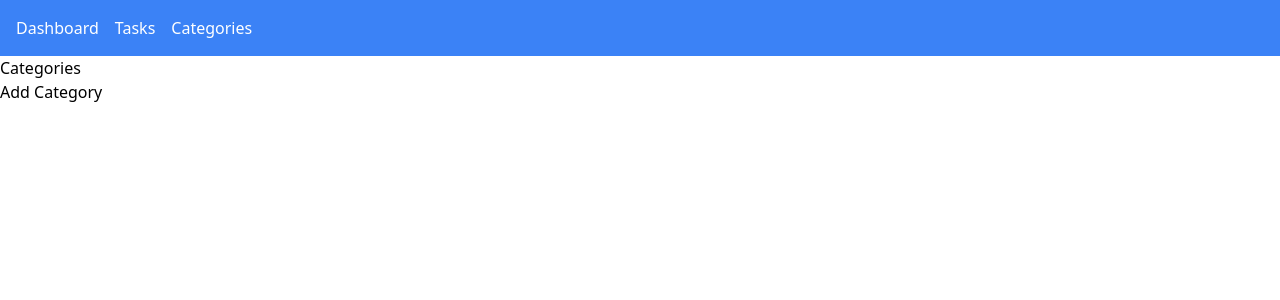
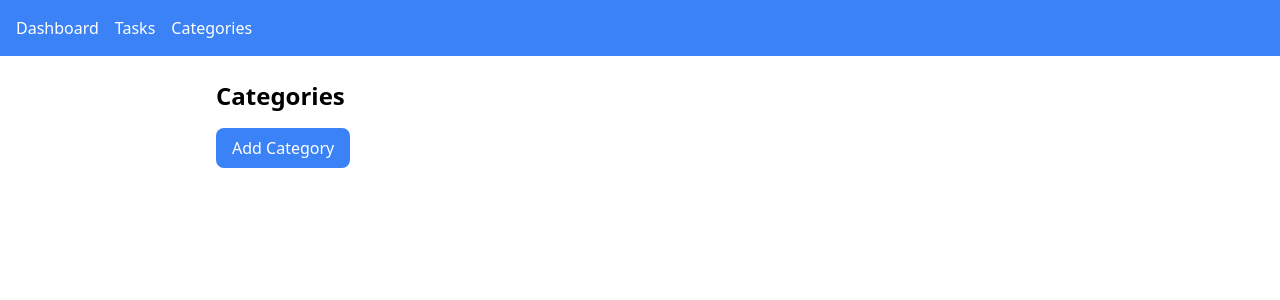
Before and after one commit to JavaAura/Termoussi_Lamiaa_S5_B1_ToDoList-, an Angular app: page /categories in a window 1280 px wide. Shown: the top 300 px of the page. Built offline with nearby package versions, Linux system fonts and the light colour scheme.

Commit message:
update categorie

```diff
--- a/src/app/components/categories-list/categories-list.component.html
+++ b/src/app/components/categories-list/categories-list.component.html
@@ -1,8 +1,35 @@
-<div class="categories-list-container">
-    <h2>Categories</h2>
-    <button class="btn btn-primary" (click)="onAddCategory()">Add Category</button>
+<div class="categories-list-container p-6 max-w-4xl mx-auto">
+    <h2 class="text-2xl font-bold mb-4">Categories</h2>
 
-    <ul>
-        <li *ngFor="let category of categories">{{ category.name }}</li>
+    <!-- Button to add new category -->
+    <button
+        class="btn btn-primary bg-blue-500 text-white px-4 py-2 rounded-lg hover:bg-blue-600 transition duration-200"
+        (click)="onAddCategory()">
+        Add Category
+    </button>
+
+    <!-- Category list -->
+    <ul class="mt-6 space-y-4">
+        <li *ngFor="let category of categories"
+            class="flex justify-between items-center bg-gray-100 p-4 rounded-lg shadow-lg">
+            <!-- Category name -->
+            <span class="text-lg font-semibold">{{ category.name }}</span>
+
+            <!-- Action buttons -->
+            <div class="space-x-4">
+                <!-- Update button -->
+                <button
+                    class="bg-yellow-500 text-white px-3 py-1 rounded-md hover:bg-yellow-600 transition duration-200"
+                    (click)="onUpdateCategory(category)">
+                    Update
+                </button>
+
+                <!-- Delete button -->
+                <button class="bg-red-500 text-white px-3 py-1 rounded-md hover:bg-red-600 transition duration-200"
+                    (click)="onDeleteCategory(category)">
+                    Delete
+                </button>
+            </div>
+        </li>
     </ul>
 </div>
--- a/src/app/components/categories-list/categories-list.component.ts
+++ b/src/app/components/categories-list/categories-list.component.ts
@@ -20,7 +20,20 @@ export class CategoriesListComponent implements OnInit {
       this.categories = categories;
     });
   }
+
   onAddCategory() {
     this.router.navigate(['/category-form']);
   }
+
+  onUpdateCategory(category: { name: string }) {
+    this.router.navigate(['/category-form'], { state: { categoryToUpdate: category } });
+    console.log(' Category to update:', category);
+  }
+
+  // Delete category
+  onDeleteCategory(category: { name: string }) {
+    console.log('Delete Category:', category);
+    // this.categoryService.deleteCategory(category);
+
+  }
 }
--- a/src/app/components/category-form/category-form.component.html
+++ b/src/app/components/category-form/category-form.component.html
@@ -1,5 +1,5 @@
 <div class="category-form-container">
-    <h2>Add a New Category</h2>
+    <h2>{{ categoryToUpdate ? 'Update Category' : 'Add a New Category' }}</h2>
     <form (ngSubmit)="onSubmit()" #categoryForm="ngForm">
         <div class="form-group">
             <label for="categoryName">Category Name</label>
@@ -17,7 +17,7 @@
         <!-- Submit Button -->
         <button type="submit" class="btn btn-primary bg-blue-500 text-white p-2 rounded mt-4"
             [disabled]="categoryForm.invalid">
-            Add Category
+        {{ categoryToUpdate ? 'Update Category' : 'Add Category' }}
         </button>
     </form>
 
--- a/src/app/components/category-form/category-form.component.ts
+++ b/src/app/components/category-form/category-form.component.ts
@@ -1,8 +1,9 @@
 import { CommonModule } from '@angular/common';
 import { Component } from '@angular/core';
 import { FormsModule } from '@angular/forms';
-import { Router } from '@angular/router';
+import { ActivatedRoute, NavigationStart, Router } from '@angular/router';
 import { CategoryService } from '../../services/category.service';
+import { Subscription } from 'rxjs';
 
 @Component({
   selector: 'app-category-form',
@@ -12,16 +13,37 @@ import { CategoryService } from '../../services/category.service';
   styleUrl: './category-form.component.scss'
 })
 export class CategoryFormComponent {
-categoryName: string = ''; // To hold the category name input
+  categoryName: string = ''; // To hold the category name input
+  categoryToUpdate: { name: string } | null = null;
 
-  constructor(private categoryService: CategoryService,private router: Router) {}
+  constructor(private categoryService: CategoryService, private router: Router, private route: ActivatedRoute) { }
+
+  ngOnInit(): void {
+    if (typeof window !== 'undefined' && window.history) {
+      const navigationState = history.state['categoryToUpdate'];
+      if (navigationState) {
+        this.categoryToUpdate = navigationState;
+        this.categoryName = this.categoryToUpdate?.name || ''; // Default to empty string if name is undefined
+      }
+    } else {
+      console.log('History object not available');
+    }
+  }
+
 
   onSubmit() {
     if (this.categoryName) {
-      this.categoryService.addCategory({ name: this.categoryName });
-      console.log('Category Added:', this.categoryName);
+      if (this.categoryToUpdate) {
+        // Update existing category
+        this.categoryService.updateCategory(this.categoryToUpdate, this.categoryName);
+        console.log('Category Updated:', this.categoryName);
+      } else {
+        // Add new category
+        this.categoryService.addCategory({ name: this.categoryName });
+        console.log('Category Added:', this.categoryName);
+      }
 
-      this.router.navigate(['categories']);
+      this.router.navigate(['categories']); // Navigate back to categories list
     }
   }
 }
--- a/src/app/services/category.service.ts
+++ b/src/app/services/category.service.ts
@@ -7,9 +7,21 @@ import { BehaviorSubject } from 'rxjs';
 export class CategoryService {
 private categoriesSource = new BehaviorSubject<{ name: string }[]>([]);
   categories$ = this.categoriesSource.asObservable();
+  constructor() { }
 
   addCategory(category: { name: string }) {
     const currentCategories = this.categoriesSource.value;
     this.categoriesSource.next([...currentCategories, category]);
   }
+
+  updateCategory(categoryToUpdate: { name: string }, newCategoryName: string) {
+    const currentCategories = this.categoriesSource.value;
+    const categoryIndex = currentCategories.findIndex(cat => cat.name === categoryToUpdate.name);
+
+    if (categoryIndex !== -1) {
+      currentCategories[categoryIndex] = { name: newCategoryName };
+      // Emit the updated list
+      this.categoriesSource.next([...currentCategories]);
+    }
+  }
 }
```
